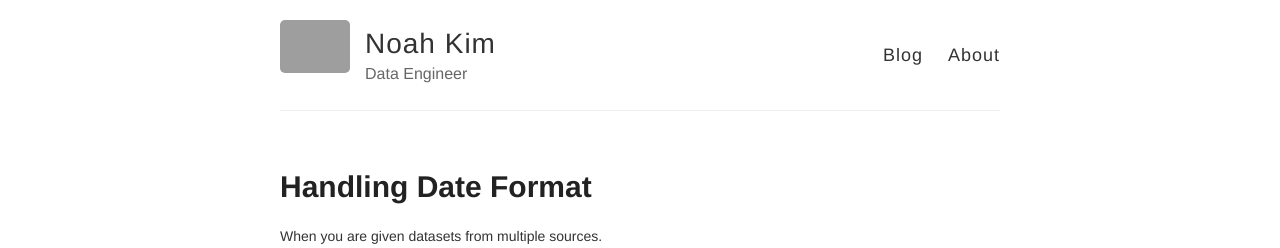
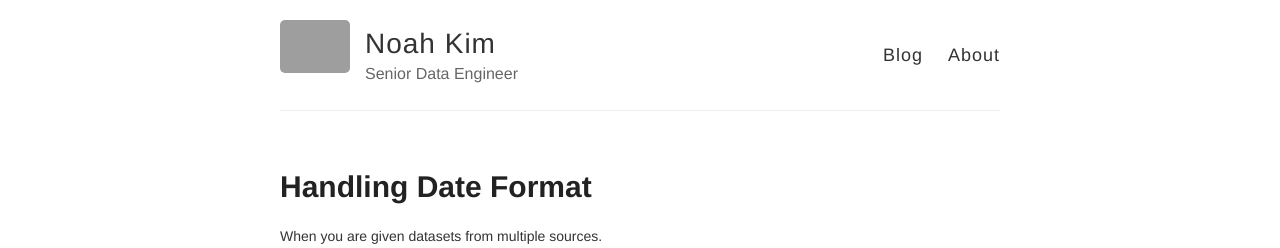
Before and after one commit to noahtjkim/noahtjkim.github.io, a Jekyll site: the page built from index.html, in a window 1280 px wide. Shown: the top 248 px of the page. Built offline with Jekyll 4.4.1, drawn with Linux system fonts in a browser that asks for light colours; grey boxes are pictures that could not be loaded.

Commit message:
Update _config.yml

```diff
--- a/_config.yml
+++ b/_config.yml
@@ -6,7 +6,7 @@
 name: Noah Kim
 
 # Short bio or description (displayed in the header)
-description: Data Engineer
+description: Senior Data Engineer
 
 # URL of your avatar or profile pic (you could use your GitHub profile pic)
 avatar: https://raw.githubusercontent.com/barryclark/jekyll-now/master/images/jekyll-logo.png
```
